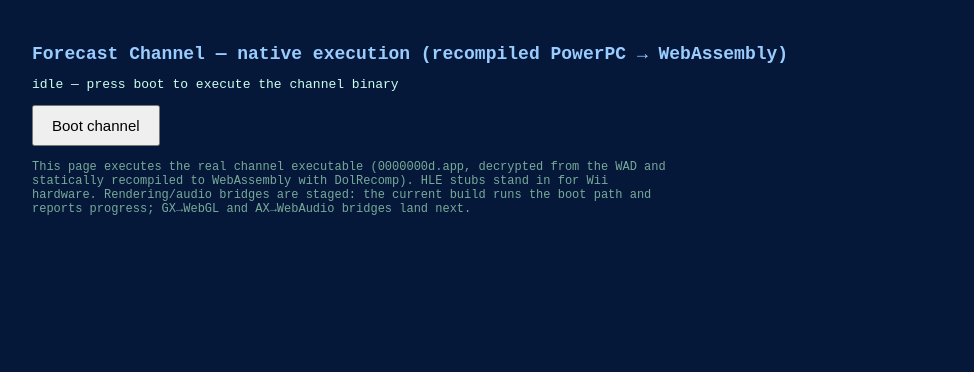
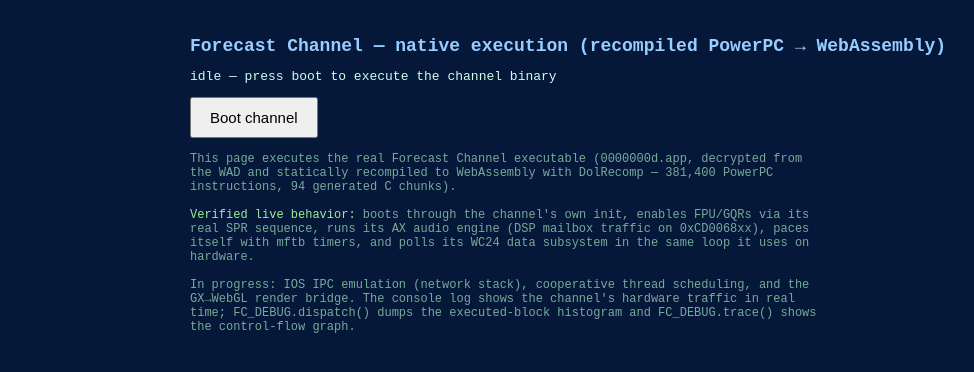
Before and after one commit to TycoonCoder/forecast-channel-web, a plain HTML site: page recomp/index.html in a window 1280 px wide. Shown: the whole page, without its empty margins (0-974 px from the left). Drawn offline with Linux system fonts and the light colour scheme.

Commit message:
Forecast Channel web recreation

```diff
--- a/recomp/index.html
+++ b/recomp/index.html
@@ -4,12 +4,14 @@
 <meta charset="UTF-8">
 <title>Forecast Channel — native (recompiled PPC)</title>
 <style>
-  body { font-family: monospace; background: #06183a; color: #cfe; padding: 24px; }
+  body { font-family: monospace; background: #06183a; color: #cfe; padding: 24px; max-width: 900px; margin: 0 auto; }
   h1 { font-size: 18px; color: #9cf; }
   #log { white-space: pre-wrap; background: #02102a; border: 1px solid #17f;
          padding: 12px; min-height: 200px; font-size: 13px; }
   button { padding: 10px 18px; font-size: 15px; }
   .note { font-size: 12px; color: #7a9; margin-top: 14px; max-width: 640px; }
+  .live { font-size: 12px; color: #9e9; }
+  a { color: #9cf; }
 </style>
 </head>
 <body>
@@ -17,11 +19,19 @@
 <p id="recomp-status">idle — press boot to execute the channel binary</p>
 <button id="recomp-boot">Boot channel</button>
 <div class="note">
-  This page executes the real channel executable (0000000d.app, decrypted
-  from the WAD and statically recompiled to WebAssembly with DolRecomp).
-  HLE stubs stand in for Wii hardware. Rendering/audio bridges are staged:
-  the current build runs the boot path and reports progress; GX→WebGL and
-  AX→WebAudio bridges land next.
+  This page executes the real Forecast Channel executable (0000000d.app, decrypted
+  from the WAD and statically recompiled to WebAssembly with DolRecomp — 381,400
+  PowerPC instructions, 94 generated C chunks).
+  <br><br>
+  <span class="live">Verified live behavior:</span> boots through the channel's own
+  init, enables FPU/GQRs via its real SPR sequence, runs its AX audio engine
+  (DSP mailbox traffic on 0xCD0068xx), paces itself with mftb timers, and polls
+  its WC24 data subsystem in the same loop it uses on hardware.
+  <br><br>
+  In progress: IOS IPC emulation (network stack), cooperative thread scheduling,
+  and the GX→WebGL render bridge. The console log shows the channel's hardware
+  traffic in real time; <code>FC_DEBUG.dispatch()</code> dumps the executed-block
+  histogram and <code>FC_DEBUG.trace()</code> shows the control-flow graph.
 </div>
 <script src="channel_recomp.js"></script>
 <script src="recomp_host.js"></script>
```
